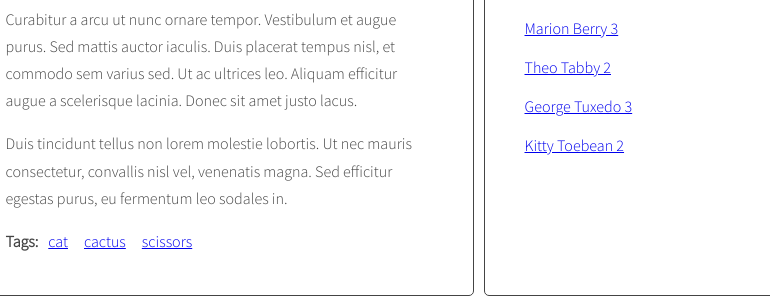
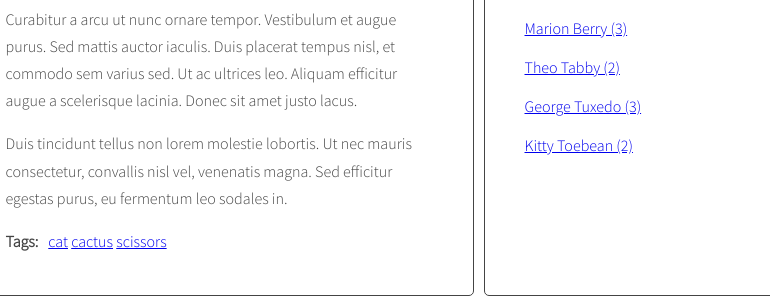
Before and after one commit to dave8git/js-blog-2021, a website: page index.html in a window 1280 px wide. Shown: the part 543-844 px from the top of the page, 421-1191 px from the left. Drawn offline with nearby package versions, Linux system fonts and the light colour scheme.

Commit message:
add handlebars

```diff
--- a/index.html
+++ b/index.html
@@ -236,6 +236,26 @@
           </main>
         </div>
       </div>
+      <script id="template-article-link" type="text/x-handlebars-template">
+        <li><a href="#{{ id }}"><span>{{ title }}</span></a></li>
+      </script>
+      <script id="template-tag-link" type="text/x-handlebars-template">
+        <li><a href="#{{ id }}"><span>{{ tag }}</span></a></li>
+      </script>
+      <script id="template-author" type="text/x-handlebars-template">
+        <li><a href="#{{ id }}"><span>{{ author }}</span></a></li>
+      </script>
+      <script id="template-tag-cloud-link" type="text/x-handlebars-template">
+        {{#each tags}}
+        <li><a class="{{ className }}" href="#tag-{{ tag }}">{{ tag }} <!--({{count}})--></a></li>
+        {{/each}}
+      </script>
+      <script id="template-authors-cloud-link" type="text/x-handlebars-template">
+        {{#each authors}}
+            <li><a href="#author-{{ author }}">{{ author }} ({{ count }}) </a></li>
+        {{/each}}
+      </script>
+      <script src="https://cdnjs.cloudflare.com/ajax/libs/handlebars.js/4.1.0/handlebars.min.js"></script>
       <script src="js/script.js"></script>
 </body>
 </html>
--- a/js/script.js
+++ b/js/script.js
@@ -1,4 +1,12 @@
 'use strict';
+
+const templates = {
+  articleLink: Handlebars.compile(document.querySelector('#template-article-link').innerHTML),
+  taglink: Handlebars.compile(document.querySelector('#template-tag-link').innerHTML),
+  authorLink: Handlebars.compile(document.querySelector('#template-author').innerHTML),
+  tagCloudLink: Handlebars.compile(document.querySelector('#template-tag-cloud-link').innerHTML),
+  authorCloudLink: Handlebars.compile(document.querySelector('#template-authors-cloud-link').innerHTML)
+};
 
 const titleClickHandler = function(event){
   event.preventDefault();
@@ -48,7 +56,9 @@ function generateTitleLinks(customSelector = '') {
 
     const articleTitle = article.querySelector(optTitleSelector).innerHTML; /* find the title element *//* get the title from the title element */
 
-    const linkHTML = '<li><a href="#' + articleId + '"><span>' + articleTitle + '</span></a></li>'; /* create HTML of the link */
+    //const linkHTML = '<li><a href="#' + articleId + '"><span>' + articleTitle + '</span></a></li>'; /* create HTML of the link */
+    const linkHTMLData = {id: articleId, title: articleTitle};
+    const linkHTML = templates.articleLink(linkHTMLData);
 
     html = html + linkHTML;/* insert link into titleList */
   }
@@ -105,8 +115,9 @@ function generateTags(){
 
     for(let tag of articleTagsArray) { /* START LOOP: for each tag */
 
-      const linkHTML = '<li><a href="#tag-' + tag + '" class="short-margin">' + tag + '</a></li>'; /* generate HTML of the link */
-
+      //const linkHTML = '<li><a href="#tag-' + tag + '" class="short-margin">' + tag + '</a></li>'; /* generate HTML of the link */
+      const linkHTMLData = {id: articleTags, tag: tag};
+      const linkHTML = templates.taglink(linkHTMLData);
       html = html + linkHTML;/* add generated code to html variable */
 
       if(!allTags[tag]) { /* check if this link is NOT already in allTags */
@@ -128,16 +139,22 @@ function generateTags(){
 
   //console.log('tagsParams:', tagsParams);
 
-  let allTagsHTML = ''; /* create variable for all links HTML code */
+  let allTagsData = {tags: []}; /* create variable for all links HTML code */
 
   for(let tag in allTags) { /* START LOOP: for each tag in allTags: */
 
-    const tagLinkHTML =  '<li><a class="' + optCloudClassPrefix + calculateTagClass(allTags[tag], tagsParams) + '" href="#tag-' + tag + '">' + tag + '</a></li>' + ' '; /* add HTML from allTagsHTML to taglist */
-    allTagsHTML += tagLinkHTML;
+    //const tagLinkHTML =  '<li><a class="' + optCloudClassPrefix + calculateTagClass(allTags[tag], tagsParams) + '" href="#tag-' + tag + '">' + tag + '</a></li>' + ' '; /* add HTML from allTagsHTML to taglist */
+    //allTagsHTML += tagLinkHTML;
+    allTagsData.tags.push({
+      tag: tag,
+      count: allTags[tag],
+      className: optCloudClassPrefix + calculateTagClass(allTags[tag], tagsParams)
+    });
   }
-  console.log('allTagsHTML: ', allTagsHTML);
+  //console.log('allTagsHTML: ', allTagsHTML);
 
-  tagList.innerHTML = allTagsHTML;
+  //tagList.innerHTML = allTagsHTML;
+  tagList.innerHTML = templates.tagCloudLink(allTagsData);
 }
 
 generateTags();
@@ -196,7 +213,9 @@ function generateAuthors () {
 
     const author = article.getAttribute('data-author');
 
-    const linkHTML = '<li><a href="#author-' + author + '">' + author + '</a></li>';
+    //const linkHTML = '<li><a href="#author-' + author + '">' + author + '</a></li>';
+    const linkHTMLData = {id: author, author: author};
+    const linkHTML = templates.authorLink(linkHTMLData);
 
     if(!allAuthors[author]) { /* check if this link is NOT already in allAuthors */
       allAuthors[author] = 1;
@@ -211,18 +230,23 @@ function generateAuthors () {
 
   //authorList.innerHTML = allAuthors.join(' ');
   /* [NEW] create variable for all links HTML code */
-  let allAuthorsHTML = '';
+  const allAuthorsData = {authors: []};
+  //let allAuthorsHTML = '';
 
   /* [NEW] START LOOP: for each tag in allTags: */
   for(let author in allAuthors){
     console.log(author);
     /* [NEW] generate code of a link and add it to allTagsHTML */
-    allAuthorsHTML += '<li><a href="#author-' + author + '">' + author + ' ' + (allAuthors[author]) + '</a></li>';
+    //allAuthorsHTML += '<li><a href="#author-' + author + '">' + author + ' ' + (allAuthors[author]) + '</a></li>';
+    allAuthorsData.authors.push({
+      author: author,
+      count: allAuthors[author],
+    });
   }
   /* [NEW] END LOOP: for each tag in allTags: */
   // console.log(allAuthorsHTML);
   /*[NEW] add HTML from allTagsHTML to tagList */
-  authorList.innerHTML = allAuthorsHTML;
+  authorList.innerHTML = templates.authorCloudLink(allAuthorsData);
 
 }
 
```
Also changed, not shown: .eslintrc.json.
